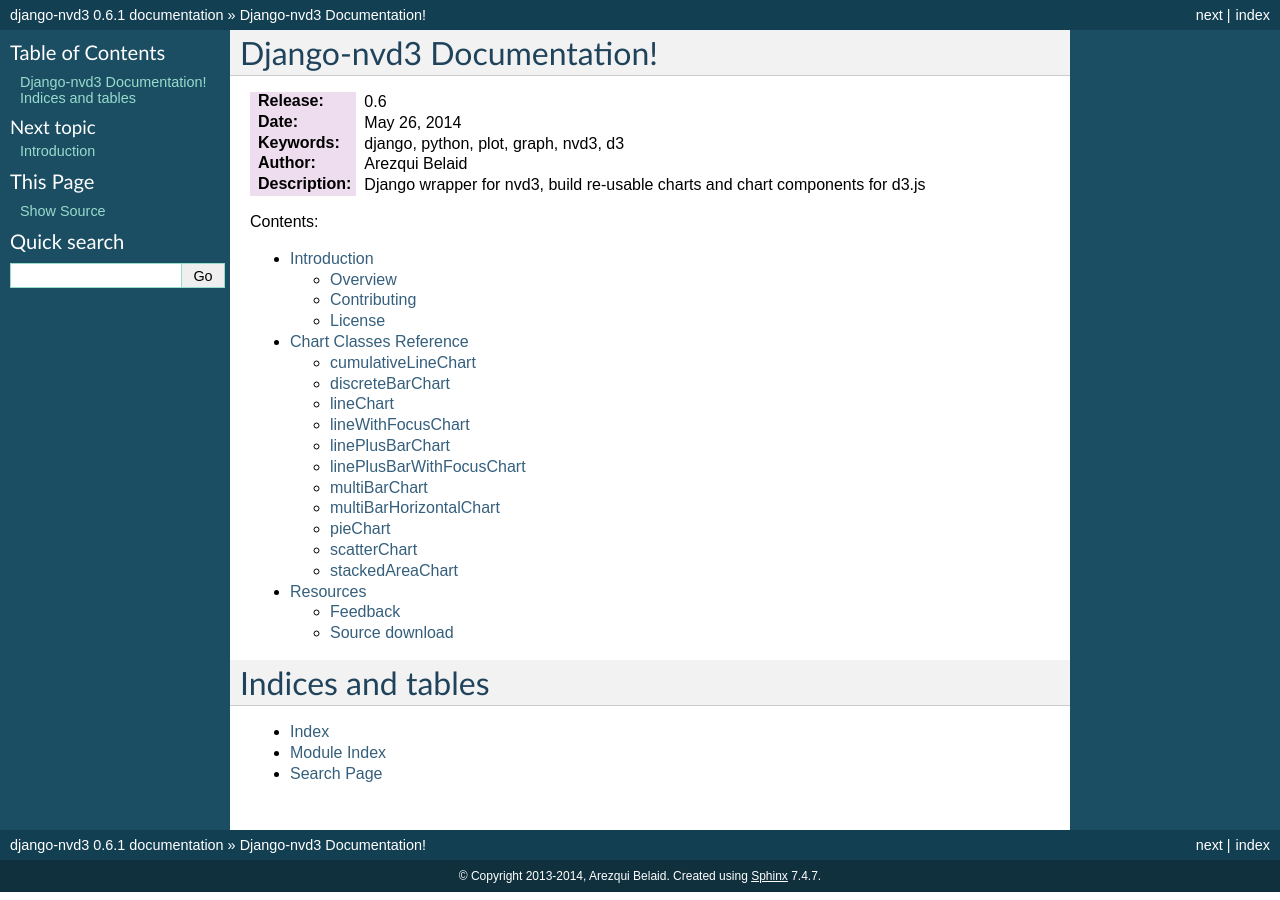
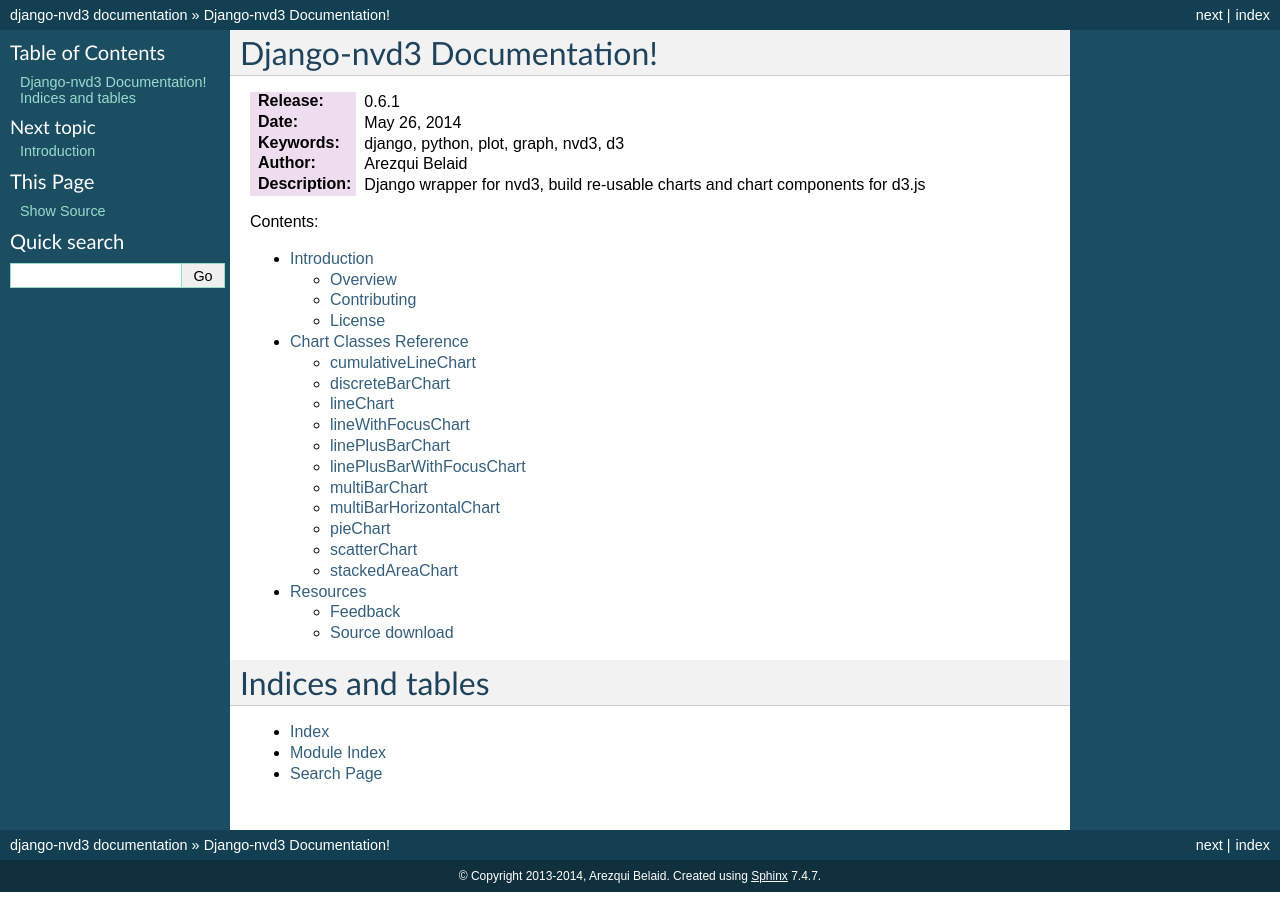
Before and after one commit to areski/django-nvd3, a Sphinx documentation site: the page built from docs/source/index.rst, in a window 1280 px wide. Built offline with Sphinx 7.4.7, drawn with Linux system fonts in a browser that asks for light colours.

Commit message:
add update version script

```diff
--- a/django_nvd3/__init__.py
+++ b/django_nvd3/__init__.py
@@ -9,9 +9,7 @@
 Project location : https://github.com/areski/django-nvd3
 """
 
-VERSION = (0, 6, 1, "")  # edit also docs/source/conf.py / update requirements.txt
-
-__version__ = ".".join(map(str, VERSION[0:3])) + "".join(VERSION[3:])
+__version__ = '0.6.1'  # edit also docs/source/conf.py and update requirements.txt
 __author__ = "Arezqui Belaid"
 __contact__ = "areski@gmail.com"
 __homepage__ = "http://www.areski.net"
--- a/docs/source/conf.py
+++ b/docs/source/conf.py
@@ -48,9 +48,9 @@
 # built documents.
 #
 # The short X.Y version.
-version = '0.6'
+version = '0.6.1'
 # The full version, including alpha/beta/rc tags.
-release = '0.6.1'
+release = ''
 
 # The language for content autogenerated by Sphinx. Refer to documentation
 # for a list of supported languages.
```
Also changed, not shown: 1 other file.
